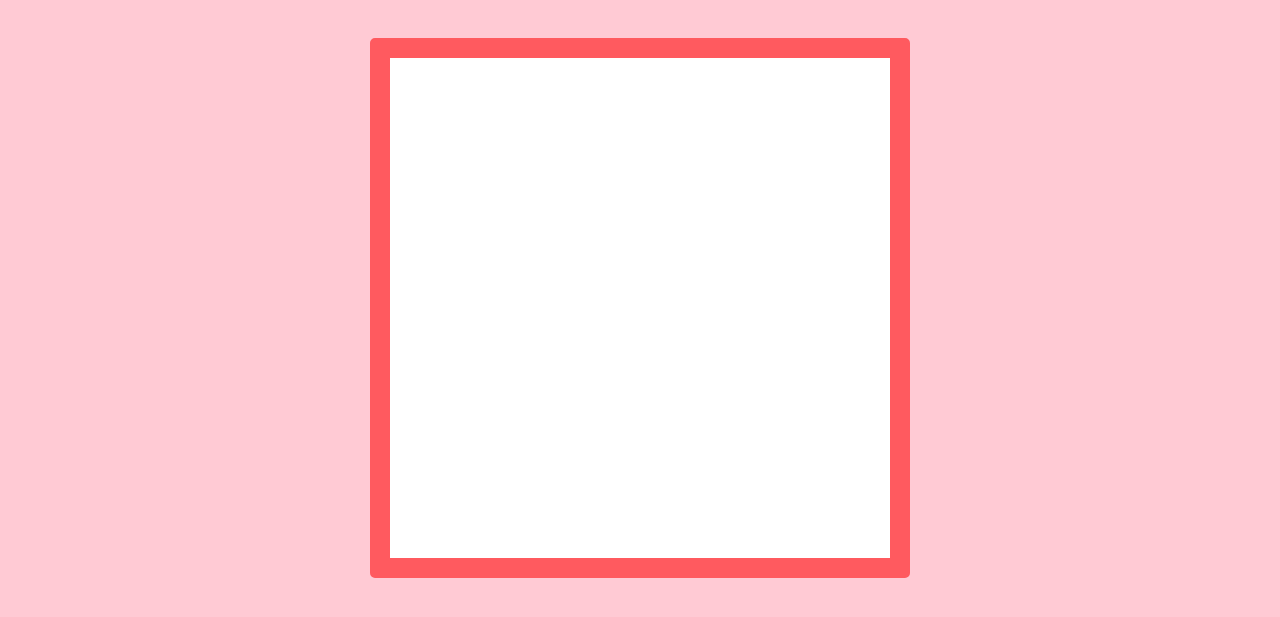
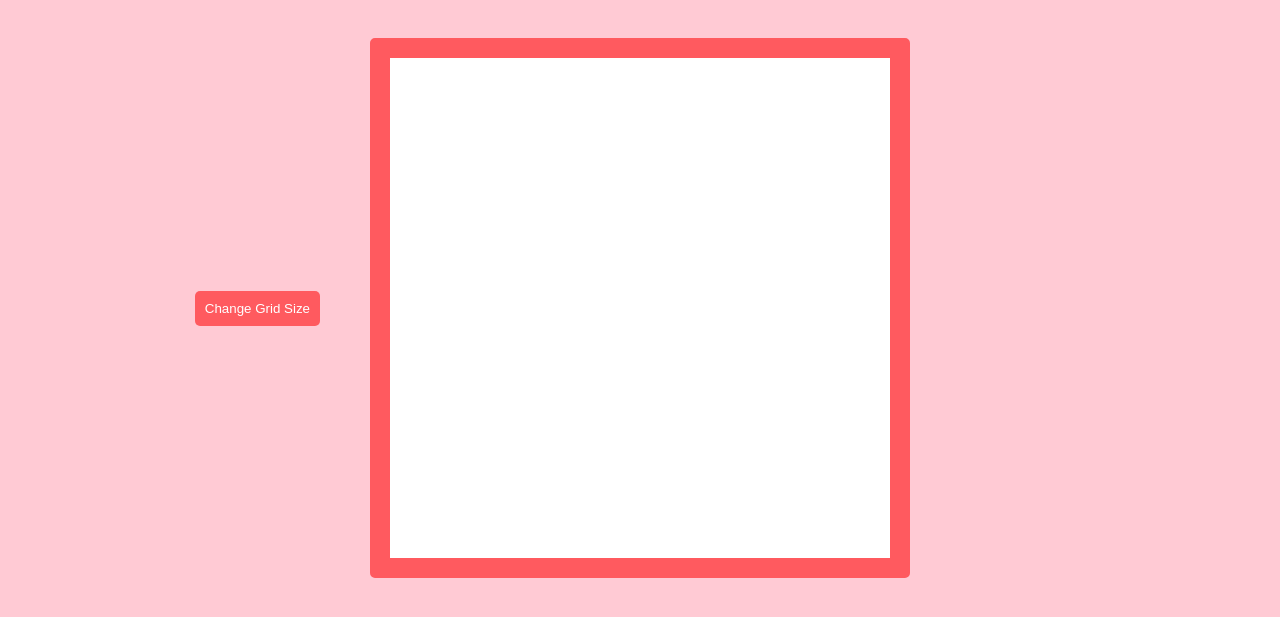
Before and after one commit to vewe7/etch-a-sketch, a plain HTML site: page index.html in a window 1280 px wide. Shown: the part 69-686 px from the top of the page. Drawn offline with Linux system fonts and the light colour scheme.

Commit message:
Add a button and function to change grid size

```diff
--- a/index.html
+++ b/index.html
@@ -10,7 +10,13 @@
     </head>
     <body>
         <div class="header"><h1>Etch A Sketch</h1></div>
-        <div class="grid"></div>
+        <div class="container">
+            <div class="left">
+                <button type="button" onclick="resizeInput()">Change Grid Size</button>
+            </div>
+            <div class="grid"></div>
+            <div class="right"></div>
+        </div>
 
         <script src="script.js"></script>
     </body>
--- a/script.js
+++ b/script.js
@@ -1,20 +1,38 @@
-let size = 16;
-
+const initSize = 16;
 const grid = document.querySelector('.grid');
 
-for (let i = 0; i < size; i++)
-{
+function generateGrid(size) {
+    for (let i = 0; i < size; i++) {
         let col = document.createElement('div');
         col.classList.add('column');
         grid.appendChild(col);
 
-    for (let j = 0; j < size; j++)
-    {
+        for (let j = 0; j < size; j++) {
             let square = document.createElement('div');
             square.classList.add('square');
+            col.appendChild(square);
             square.addEventListener('mouseover', () =>  {
                 square.classList.add('black');
             });
-        col.appendChild(square);
         }
     }
+}
+
+function destroyGrid() {
+    while (grid.firstChild) {
+        grid.removeChild(grid.firstChild);
+    }
+}
+
+function resizeInput() {
+    let input = prompt("Enter a new grid width (max: 100).");
+    input = parseInt(input);
+
+    if (input >= 1 && input <= 101)
+    {
+        destroyGrid();
+        generateGrid(input);
+    }
+}
+
+generateGrid(initSize);
--- a/style.css
+++ b/style.css
@@ -1,12 +1,10 @@
 body {
+    display: flex;
+    flex-direction: column;
+    height: 100vh;
+    margin: 0;
     background-color: #ffcad4;
     font-family: 'Lato', sans-serif;
-    height: 100vh;
-    margin: 0;
-
-    display: flex;
-    flex-direction: column;
-    gap: 50px;
 }
 
 h1 {
@@ -14,9 +12,30 @@ h1 {
     color: #FFDF6B;
 }
 
+button {
+    background-color: #FF5A5F;
+    color: white;
+    border: none;
+    padding: 10px;
+    border-radius: 5px;
+}
+
 .header {
+    margin-bottom: 50px;
     background-color: #FF5A5F;
     border-bottom: 2px solid #FFDF6B;
+}
+
+.container {
+    display: flex;
+}
+
+.left, .right {
+    display: flex;
+    justify-content: end;
+    align-items: center;
+    padding: 50px;
+    flex: 1;
 }
 
 .grid {
@@ -28,9 +47,6 @@ h1 {
     border-width: 20px;
     border-radius: 5px;
     border-style: solid;
-
-    align-self: center;
-
 }
 
 .column {
```
Lines whose indentation alone changed are shown as unchanged.
